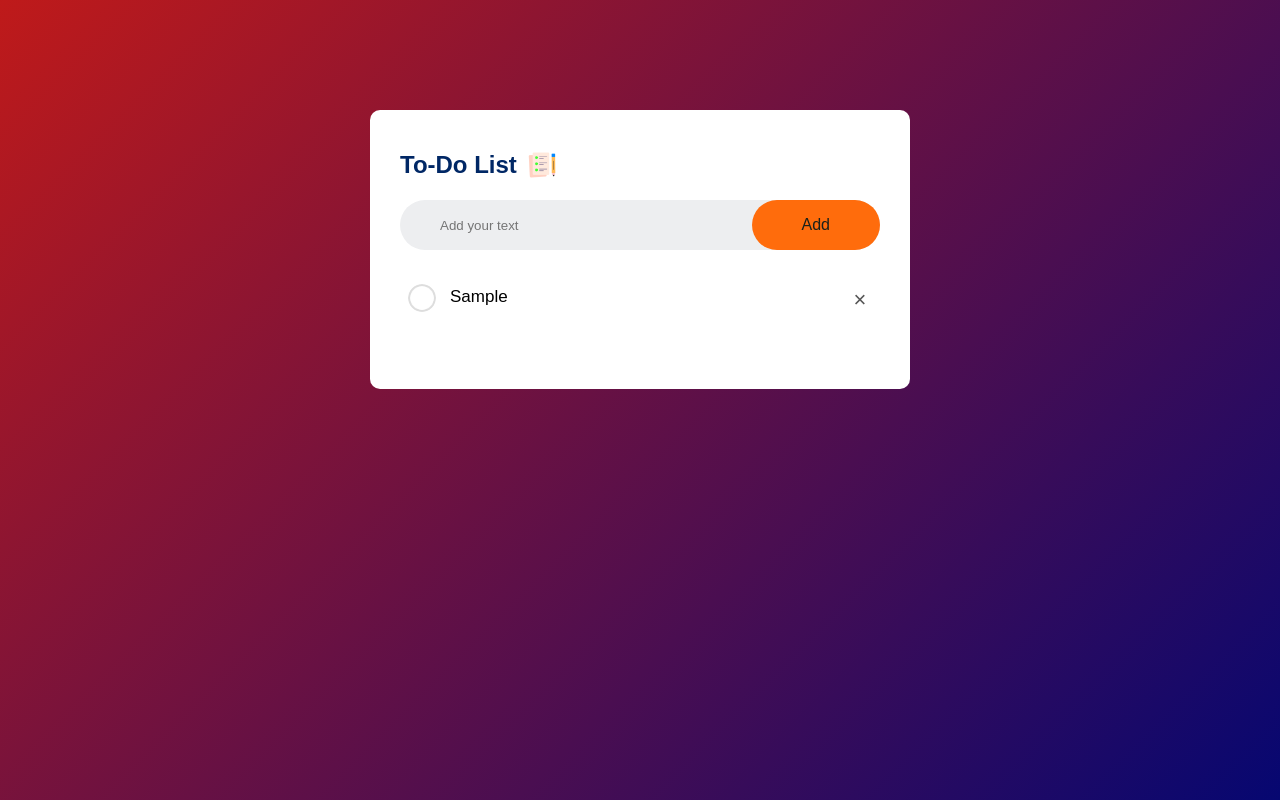
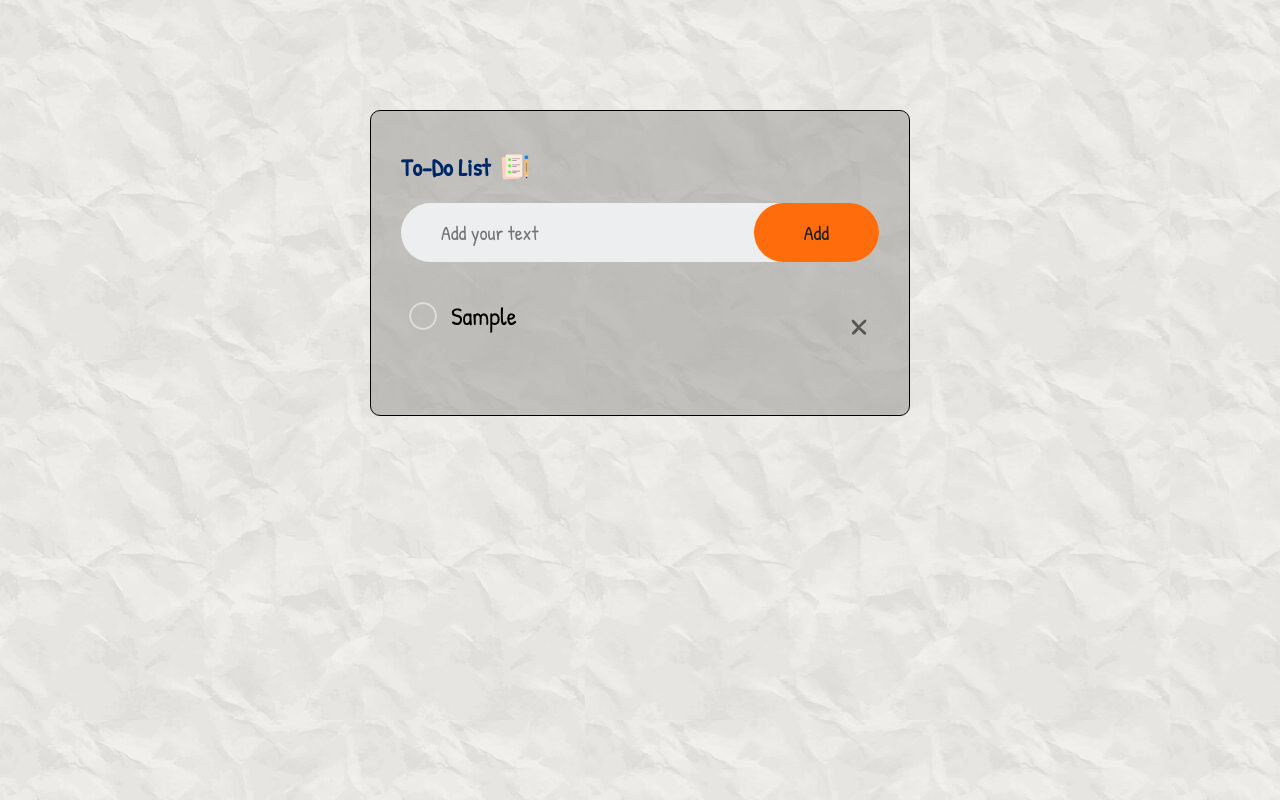
Before and after one commit to iharshkaran/Fronted-Mini-Projects, a plain HTML site: page JavaScript-Projects/Todo/index.html in a window 1280 px wide. Both pictures are taken after typing "Sample" into the empty fields and a click on the button "Add". Drawn offline with Linux system fonts and the light colour scheme.

Commit message:
Todo List App

```diff
--- a/JavaScript-Projects/Todo/index.html
+++ b/JavaScript-Projects/Todo/index.html
@@ -4,6 +4,10 @@
     <meta charset="UTF-8">
     <meta name="viewport" content="width=device-width, initial-scale=1.0">
     <title>To-Do List App</title>
+    <link rel="preconnect" href="https://fonts.googleapis.com">
+<link rel="preconnect" href="https://fonts.gstatic.com" crossorigin>
+<link href="https://fonts.googleapis.com/css2?family=Montserrat:ital,wght@0,100..900;1,100..900&family=Patrick+Hand&display=swap" rel="stylesheet">
+
     <link rel="stylesheet" href="style.css">
 </head>
 <body>
--- a/JavaScript-Projects/Todo/style.css
+++ b/JavaScript-Projects/Todo/style.css
@@ -1,24 +1,26 @@
 *{
     margin: 0;
     padding: 0;
-    font-family: 'Poppins',sans-serif;
+    font-family: "Patrick Hand", cursive;
     box-sizing: border-box;
     user-select: none;
 }
 
 .container{
+    background-image:url(images/paperBackGround.jpg);
     width: 100%;
     height: 100vh;
-    background: linear-gradient(135deg, #BF1A1A , #060771);
     padding: 10px;
 }
+
 .todo-app{
     width: 100%;
     max-width: 540px;
-    background: #fff;
+    background-color:rgba(151, 149, 145, 0.5);
     margin: 100px auto 20px ;
     padding: 40px 30px 70px;
     border-radius: 10px;
+    border: 1px solid black;
 
 }
 .todo-app h2{
@@ -50,6 +52,7 @@ input{
     padding: 10px;
     background: transparent;
     font-weight: 14px;
+    font-size: 20px;
 
 }
 button{
@@ -58,7 +61,7 @@ button{
     padding: 16px 50px;
     background: #FF6C0C;
     color: #1B211A;
-    font-size: 16px;
+    font-size: 20px;
     cursor: pointer;
     border-radius: 40px;
 
@@ -66,7 +69,7 @@ button{
 
 ul li{
     list-style: none;
-    font-size: 17px;
+    font-size: 25px;
     padding: 12px 8px 12px 50px;
     user-select: none;
     cursor: pointer;
@@ -82,7 +85,7 @@ ul li::before{
     background-image: url(images/unchecked.png);
     background-size: cover;
     background-position: center;
-    top: 9px;
+    bottom: 15px;
     left: 8px;
 }
 
@@ -99,11 +102,11 @@ ul li::before{
 span{
     position: absolute;
     right: 0;
-    top: 5px;
+    top: 16px;
     width: 40px;
     height: 40px;
     border-radius: 50px;
-    font-size: 22px;
+    font-size: 40px;
     color: #555;
     line-height: 40px;
     text-align: center;
```
Also changed, not shown: JavaScript-Projects/Todo/images/paperBackGround.jpg (added).
